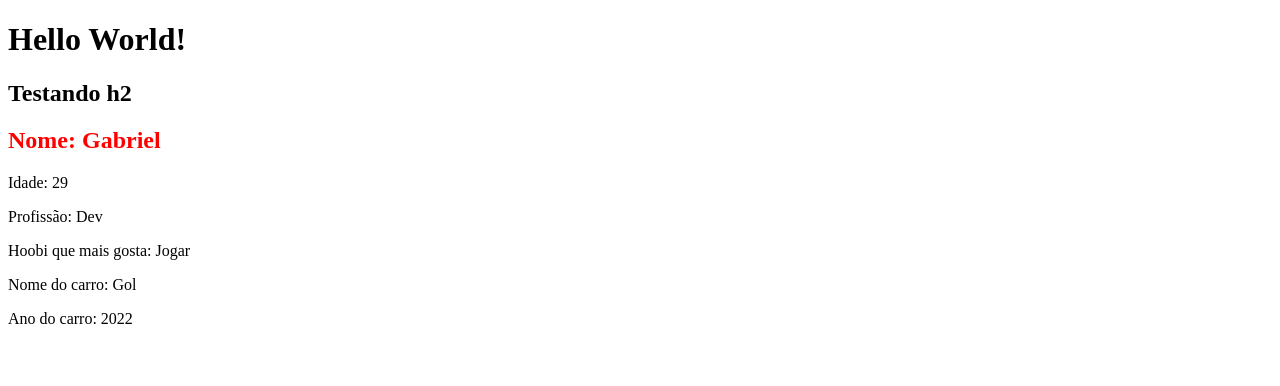
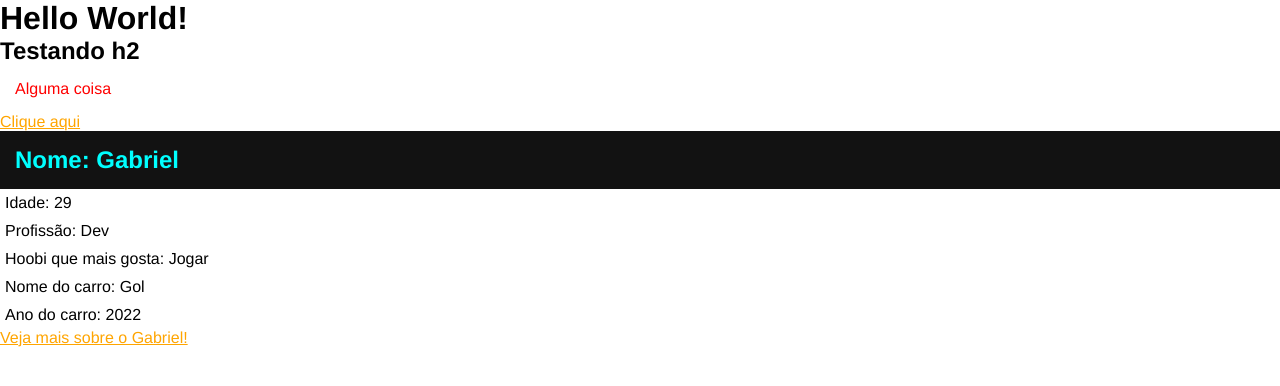
Before and after one commit to gabrielgws/Moments, an Angular app: page / in a window 1280 px wide. Shown: the top 386 px of the page. Built offline with nearby package versions, Linux system fonts and the light colour scheme.

Commit message:
feat: CSS no Angular

```diff
--- a/src/app/app.component.html
+++ b/src/app/app.component.html
@@ -1,3 +1,7 @@
 <h1>Hello World!</h1>
 <h2>Testando h2</h2>
+<p>Alguma coisa</p>
+<div>
+  <a href="#">Clique aqui</a>
+</div>
 <app-first-component />
--- a/src/app/app.component.scss
+++ b/src/app/app.component.scss
@@ -0,0 +1,4 @@
+p {
+  color: red;
+  padding: 15px;
+}
--- a/src/app/components/first-component/first-component.component.html
+++ b/src/app/components/first-component/first-component.component.html
@@ -1,6 +1,9 @@
-<h2>Nome: {{ name }}</h2>
+<h2 class="title">Nome: {{ name }}</h2>
 <p>Idade: {{ age }}</p>
 <p>Profissão: {{ job }}</p>
 <p>Hoobi que mais gosta: {{ hobbies[1] }}</p>
 <p>Nome do carro: {{ car.name }}</p>
 <p>Ano do carro: {{ car.year }}</p>
+<div>
+  <a href="#">Veja mais sobre o Gabriel!</a>
+</div>
--- a/src/app/components/first-component/first-component.component.scss
+++ b/src/app/components/first-component/first-component.component.scss
@@ -1,3 +1,9 @@
-h2 {
-  color: red;
+.title {
+  background-color: #121212;
+  color: aqua;
+  padding: 15px;
 }
+
+p {
+  padding: 5px;
+}
--- a/src/styles.scss
+++ b/src/styles.scss
@@ -1 +1,9 @@
-/* You can add global styles to this file, and also import other style files */
+* {
+  margin: 0;
+  padding: 0;
+  font-family: Helvetica, sans-serif;
+}
+
+a {
+  color: orange;
+}
```
